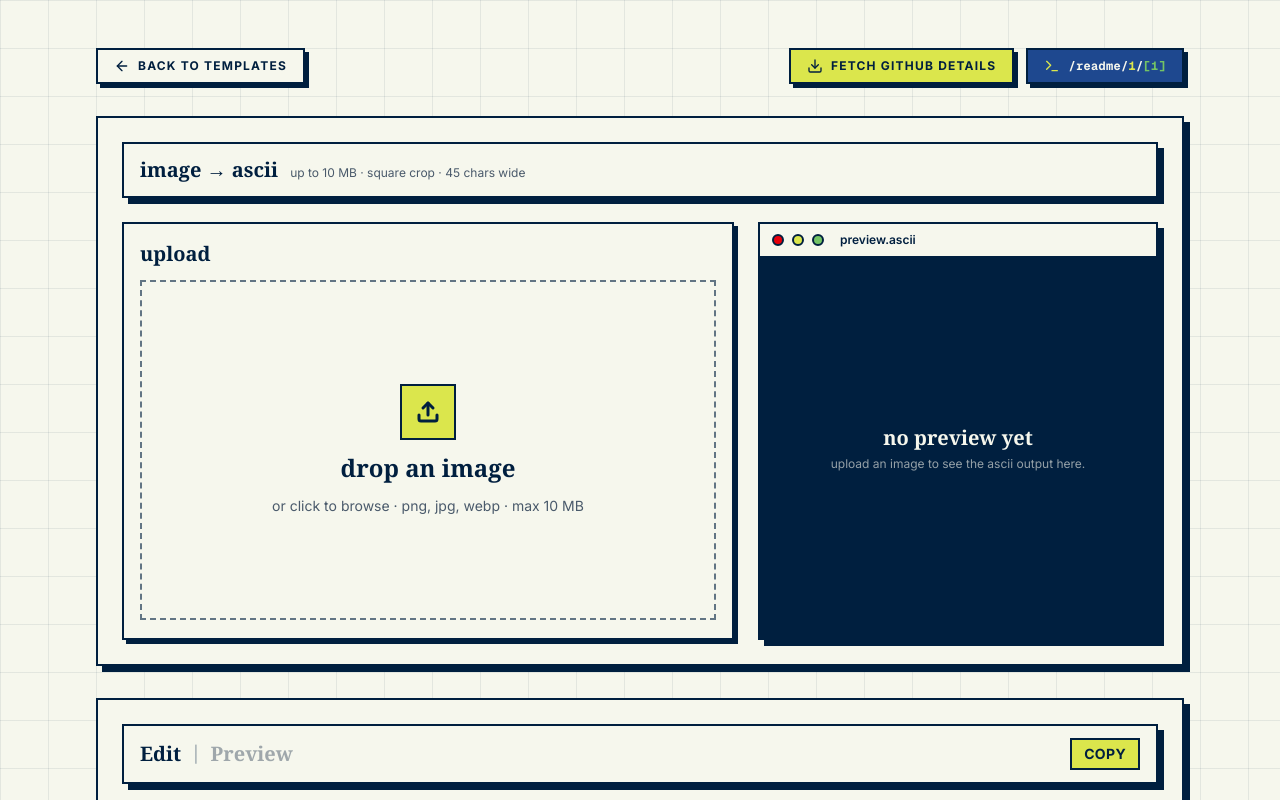
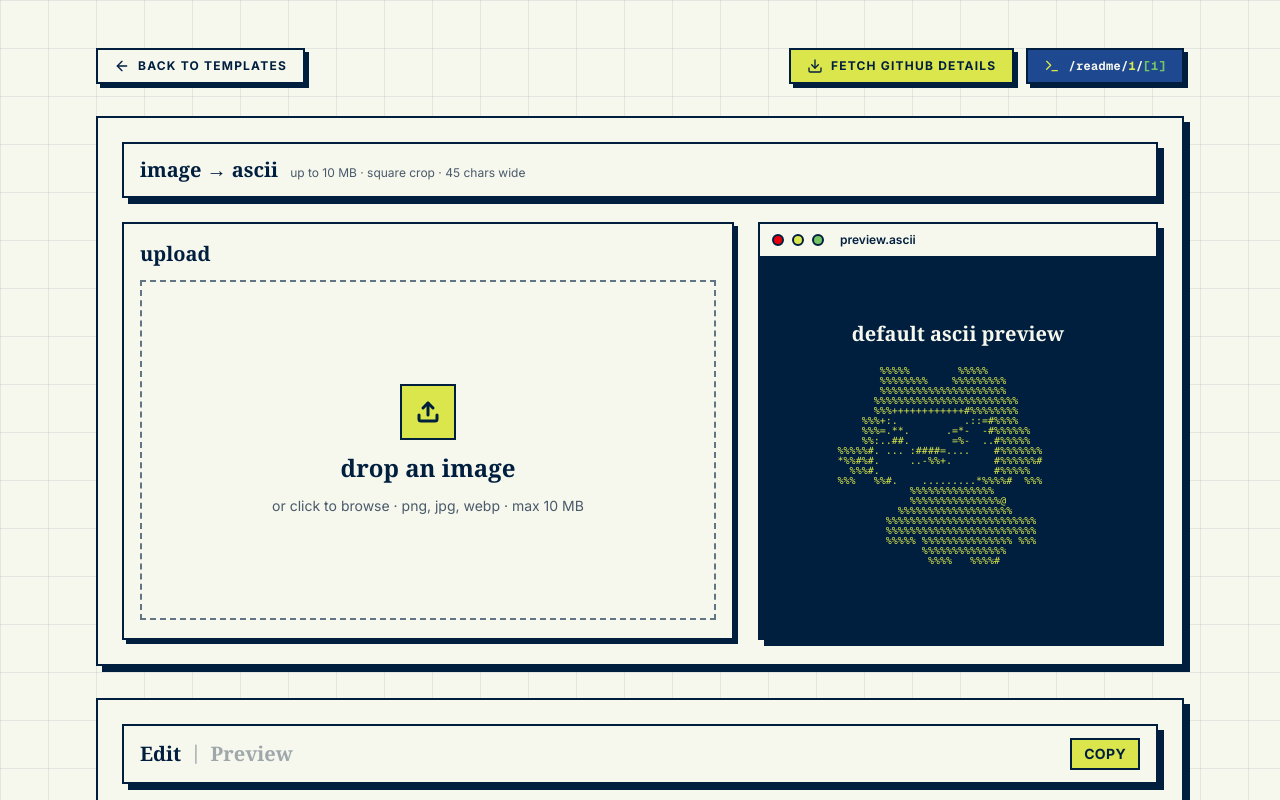
Before and after one commit to Dru-429/github-wrapped, a Next.js app: page /readme/1/1 in a window 1280 px wide. Shown: the top 800 px of the page. Built offline with nearby package versions, Linux system fonts and the light colour scheme.

Commit message:
Add default img preview

```diff
--- a/components/editor/sections/ImageUpload.tsx
+++ b/components/editor/sections/ImageUpload.tsx
@@ -119,6 +119,30 @@ export default function ImageUpload({ setTemplateAction }: ImageUploadProps) {
     if (inputRef.current) inputRef.current.value = "";
   };
 
+  const defaultAscii = `
+           %%%%%        %%%%%
+           %%%%%%%%    %%%%%%%%%
+           %%%%%%%%%%%%%%%%%%%%%
+          %%%%%%%%%%%%%%%%%%%%%%%%
+          %%%++++++++++++#%%%%%%%%
+        %%%+:.           .::=#%%%%
+        %%%=.**.      .=*-  -#%%%%%%
+        %%:..##.       =%-  ..#%%%%%
+    %%%%%#. ... :####=....    #%%%%%%%
+    *%%#%#.     ..-%%+.       #%%%%%%#
+      %%%#.                   #%%%%%
+    %%%   %%#.    .........*%%%%#  %%%
+                %%%%%%%%%%%%%%
+                %%%%%%%%%%%%%%%@
+              %%%%%%%%%%%%%%%%%%%
+            %%%%%%%%%%%%%%%%%%%%%%%%%
+            %%%%%%%%%%%%%%%%%%%%%%%%%
+            %%%%% %%%%%%%%%%%%%%% %%%
+                  %%%%%%%%%%%%%%
+                   %%%%   %%%%#
+                                      `;
+
+
   return (
     <div className="w-full bg-cream boxy p-4 md:p-6">
       <div className="mx-auto max-w-6xl">
@@ -230,16 +254,15 @@ export default function ImageUpload({ setTemplateAction }: ImageUploadProps) {
                     {ascii}
                   </pre>
                 ) : (
-                  <div className="grid h-full min-h-[300px] place-items-center text-center">
-                    <div>
-                      <p className="font-display text-xl font-bold text-cream lowercase">
-                        no preview yet
-                      </p>
-                      <p className="mt-1 text-xs text-cream/60">
-                        upload an image to see the ascii output here.
-                      </p>
-                    </div>
-                  </div>
+                  <pre
+                  className="whitespace-pre font-mono text-[10px] leading-[10px] text-lime flex flex-col items-center justify-between"
+                  style={{ fontFamily: "ui-monospace, SFMono-Regular, Menlo, monospace" }}
+                >
+                  <p className="font-display text-xl font-bold text-cream lowercase mb-2">
+                    Default ASCII Preview
+                  </p>
+                  {defaultAscii}
+                </pre>
                 )}
               </div>
             </motion.div>
```
